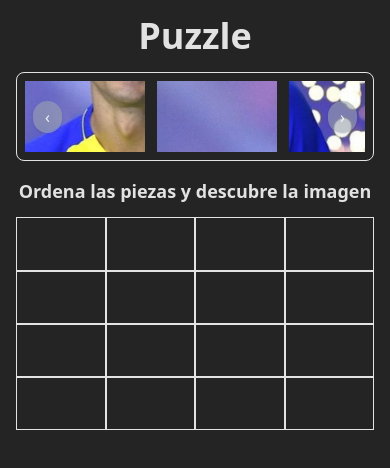
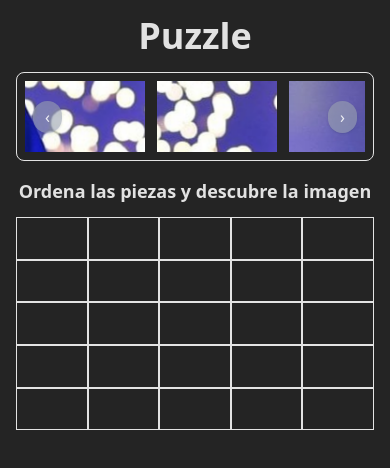
Before and after one commit to AlexRojasCoaquira/puzzles, a React (Vite) app: page / in a window 390 px wide. Shown: the top 468 px of the page. Built offline with nearby package versions, Linux system fonts and the light colour scheme.

Commit message:
fix: Validate in mobile drag and set position

```diff
--- a/src/App.jsx
+++ b/src/App.jsx
@@ -5,17 +5,17 @@ import { usePieces } from './hooks/usePieces'
 import { Pieces } from './components/Pieces'
 
 function App() {
-  const rows = 4
-  const cols = 4
+  const rows = 5
+  const cols = 5
   const { pieces, aspectRatio } = usePieces({ rows, cols })
   return (
     <DropZoneProvider
       rows={rows}
       cols={cols}
     >
-      <div className="flex gap-4 flex-col items-center h-screen p-4">
+      <div className="flex gap-4 flex-col items-center h-100dvh p-4">
         <h1 className="text-4xl font-bold">Puzzle</h1>
-        <div className="max-w-2xl w-full">
+        <div className="max-w-2xl w-full max-h-24 sm:max-h-32 h-full">
           <Pieces pieces={pieces} />
         </div>
         <div className="max-w-2xl w-full">
--- a/src/components/Carousel.jsx
+++ b/src/components/Carousel.jsx
@@ -16,7 +16,7 @@ export function Carousel({ children, step = 300 }) {
 
   return (
     <div
-      className="relative px-2 border rounded-lg"
+      className="relative px-2 border rounded-lg h-full"
       onKeyDown={onKeyDown} // para que funcione el scroll por teclado
       tabIndex={0}
     >
--- a/src/components/DraggablePiece.jsx
+++ b/src/components/DraggablePiece.jsx
@@ -8,6 +8,8 @@ function DraggablePiece({ src, alt }, ref) {
   const [isDragging, setIsDragging] = useState(false)
   const [dragPosition, setDragPosition] = useState({ x: 0, y: 0 })
   const [imageSize, setImageSize] = useState({ width: 0, height: 0 })
+  const getPoint = (e) =>
+    'touches' in e ? e.touches[0] : 'changedTouches' in e ? e.changedTouches[0] : e
 
   const handleStart = (e) => {
     console.log('Starting drag')
@@ -16,13 +18,14 @@ function DraggablePiece({ src, alt }, ref) {
     if (rect) {
       setImageSize({ width: rect.width, height: rect.height })
     }
-    setDragPosition({ x: e.clientX, y: e.clientY })
+    const p = getPoint(e)
+    setDragPosition({ x: p.clientX, y: p.clientY })
     setIsDragging(true)
   }
 
   const handleStop = (e) => {
-    const cx = e.clientX
-    const cy = e.clientY
+    const cx = dragPosition.x
+    const cy = dragPosition.y
 
     let targetIndex = -1
     dropZones.current.some((zone, i) => {
@@ -62,8 +65,9 @@ function DraggablePiece({ src, alt }, ref) {
         position={position}
         onStart={handleStart}
         onDrag={(e, data) => {
+          const p = getPoint(e)
           setPosition({ x: data.x, y: data.y })
-          setDragPosition({ x: e.clientX, y: e.clientY })
+          setDragPosition({ x: p.clientX, y: p.clientY })
         }}
         onStop={(e, data) => handleStop(e, data)}
       >
@@ -73,7 +77,7 @@ function DraggablePiece({ src, alt }, ref) {
           alt={alt}
           draggable={false}
           onDragStart={(e) => e.preventDefault()}
-          className="relative max-w-30 sm:max-w-40 w-full cursor-grab select-none"
+          className="relative touch-none max-w-30 sm:max-w-40 w-full cursor-grab select-none"
           style={{ opacity: isDragging ? 0 : 1 }}
         />
       </Draggable>
--- a/vite.config.js
+++ b/vite.config.js
@@ -3,5 +3,8 @@ import react from '@vitejs/plugin-react-swc'
 import tailwindcss from '@tailwindcss/vite'
 // https://vite.dev/config/
 export default defineConfig({
-  plugins: [react(), tailwindcss()]
+  plugins: [react(), tailwindcss()],
+  server: {
+    host: '0.0.0.0'
+  }
 })
```
